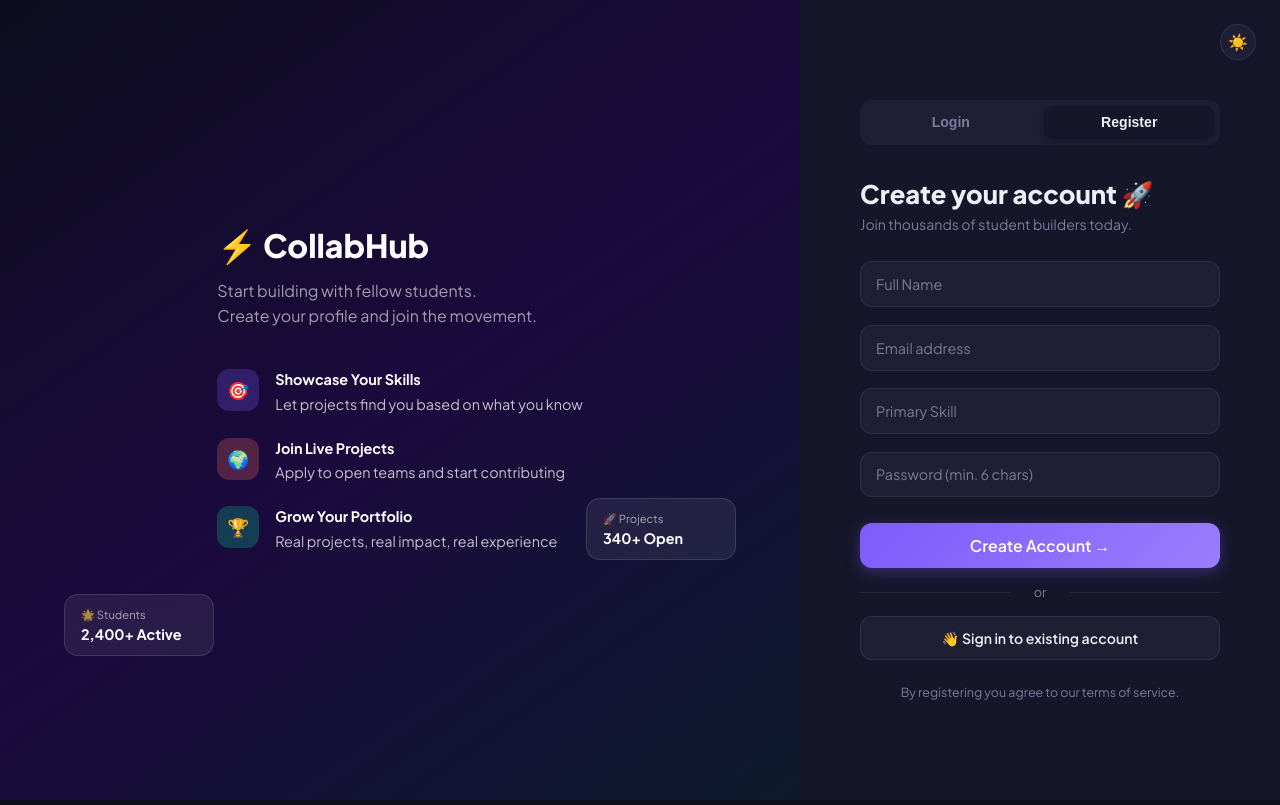
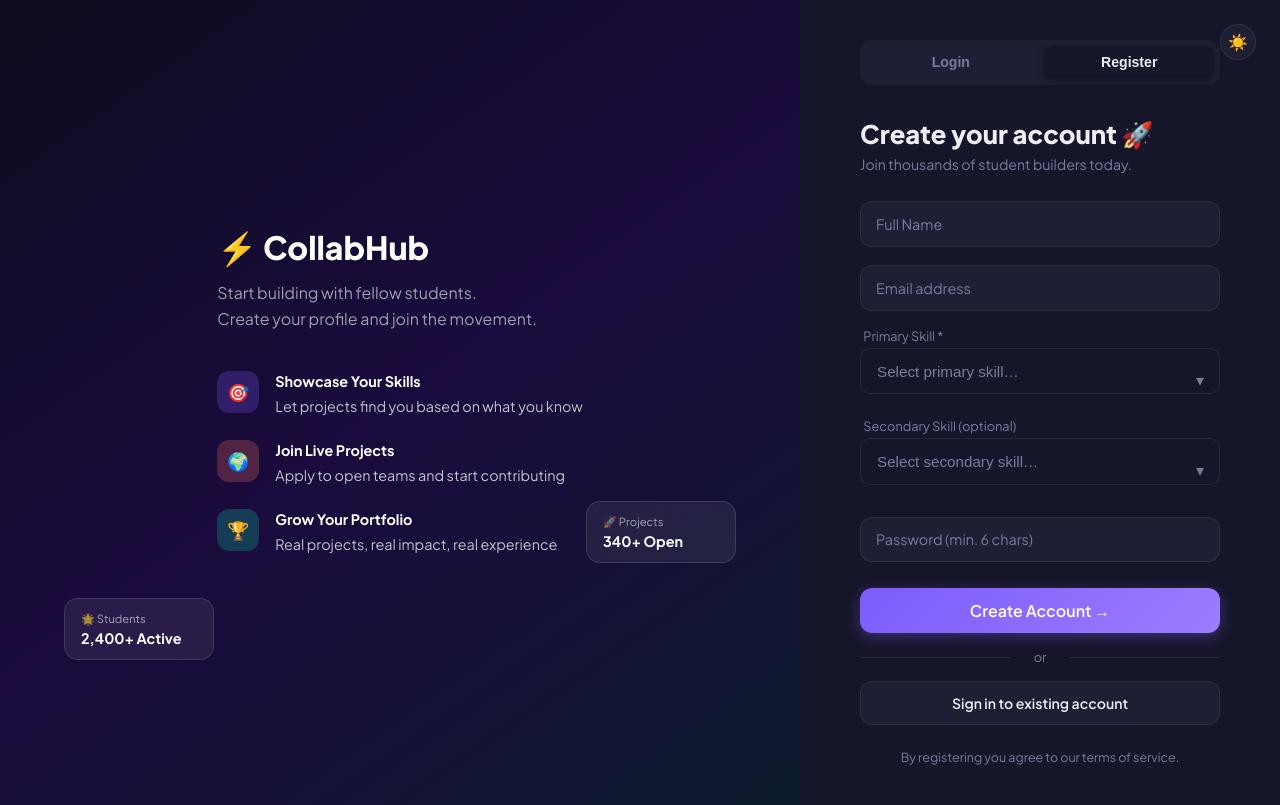
Before and after one commit to Varshith2504/collab-frontend, a React (Vite) app: page / in a window 1280 px wide. Both pictures are taken after a click on the button "✨ Create a new account". Built offline with nearby package versions, Linux system fonts and the light colour scheme.

Commit message:
remove bell icon fix navbar

```diff
--- a/src/pages/RegisterPage.jsx
+++ b/src/pages/RegisterPage.jsx
@@ -8,7 +8,7 @@ const SKILL_OPTIONS = [
 ];
 
 export default function RegisterPage({ onRegistered, onGoLogin, theme, toggleTheme }) {
-  const [form, setForm]       = useState({ name: "", email: "", skill: "", password: "" });
+  const [form, setForm]       = useState({ name: "", email: "", skill: "", skill2: "", password: "" });
   const [error, setError]     = useState("");
   const [success, setSuccess] = useState(false);
   const [loading, setLoading] = useState(false);
@@ -22,17 +22,31 @@ export default function RegisterPage({ onRegistered, onGoLogin, theme, toggleThe
     if (form.password.length < 6)
       return setError("Password must be at least 6 characters.");
     setLoading(true); setError("");
-    const student = await registerStudent(form);
+    const skillValue = form.skill2 ? `${form.skill}, ${form.skill2}` : form.skill;
+    const student = await registerStudent({ ...form, skill: skillValue });
     setLoading(false);
     if (!student?.id) return setError("Registration failed. Try again.");
     setSuccess(true);
     setTimeout(() => onRegistered(student), 1200);
   };
 
+  const selectStyle = (val) => ({
+    color: val ? "var(--text)" : "var(--text-muted)",
+    background: "var(--card-bg)",
+    border: "1.5px solid var(--border)",
+    borderRadius: "10px",
+    padding: "0.85rem 1rem",
+    width: "100%",
+    fontSize: "0.95rem",
+    outline: "none",
+    cursor: "pointer",
+    appearance: "none",
+    WebkitAppearance: "none",
+    marginBottom: "1rem",
+  });
+
   return (
     <div className="login-page" data-theme={theme}>
-
-      {/* ── LEFT HERO ── */}
       <div className="login-hero">
         <div className="login-hero-content">
           <div className="login-brand">⚡ CollabHub</div>
@@ -40,7 +54,6 @@ export default function RegisterPage({ onRegistered, onGoLogin, theme, toggleThe
             Start building with fellow students.<br />
             Create your profile and join the movement.
           </div>
-
           <div className="login-feature">
             <div className="login-feature-icon purple">🎯</div>
             <div className="login-feature-text">
@@ -63,7 +76,6 @@ export default function RegisterPage({ onRegistered, onGoLogin, theme, toggleThe
             </div>
           </div>
         </div>
-
         <div className="login-floating-card c1">
           <div className="login-floating-card-label">🌟 Students</div>
           <div className="login-floating-card-val">2,400+ Active</div>
@@ -74,7 +86,6 @@ export default function RegisterPage({ onRegistered, onGoLogin, theme, toggleThe
         </div>
       </div>
 
-      {/* ── RIGHT FORM PANEL ── */}
       <div className="login-form-panel">
         <button className="theme-toggle login-theme-toggle" onClick={toggleTheme} title="Toggle theme">
           {theme === "dark" ? "☀️" : "🌙"}
@@ -104,19 +115,22 @@ export default function RegisterPage({ onRegistered, onGoLogin, theme, toggleThe
             <label className="float-label">Email address</label>
           </div>
 
-          {/* Skill select styled as float input */}
-          <div className="float-group">
-            <select className="float-input float-select" name="skill" value={form.skill} onChange={handle}
-              style={{ color: form.skill ? "var(--text)" : "transparent" }}>
-              <option value="" disabled hidden></option>
+          <div style={{ marginBottom: "0.25rem", fontSize: "0.8rem", color: "var(--text-muted)", paddingLeft: "0.2rem" }}>Primary Skill *</div>
+          <div style={{ position: "relative", marginBottom: "0.5rem" }}>
+            <select name="skill" value={form.skill} onChange={handle} style={selectStyle(form.skill)}>
+              <option value="" disabled>Select primary skill…</option>
               {SKILL_OPTIONS.map(s => <option key={s} value={s}>{s}</option>)}
             </select>
-            <label className="float-label" style={{
-              top: form.skill ? "0.55rem" : "50%",
-              transform: form.skill ? "none" : "translateY(-50%)",
-              fontSize: form.skill ? "0.72rem" : "0.9rem",
-              color: form.skill ? "var(--accent)" : "var(--text-muted)"
-            }}>Primary Skill</label>
+            <span style={{ position: "absolute", right: "1rem", top: "50%", transform: "translateY(-50%)", pointerEvents: "none", color: "var(--text-muted)" }}>▾</span>
+          </div>
+
+          <div style={{ marginBottom: "0.25rem", fontSize: "0.8rem", color: "var(--text-muted)", paddingLeft: "0.2rem" }}>Secondary Skill (optional)</div>
+          <div style={{ position: "relative", marginBottom: "1rem" }}>
+            <select name="skill2" value={form.skill2} onChange={handle} style={selectStyle(form.skill2)}>
+              <option value="">Select secondary skill…</option>
+              {SKILL_OPTIONS.filter(s => s !== form.skill).map(s => <option key={s} value={s}>{s}</option>)}
+            </select>
+            <span style={{ position: "absolute", right: "1rem", top: "50%", transform: "translateY(-50%)", pointerEvents: "none", color: "var(--text-muted)" }}>▾</span>
           </div>
 
           <div className="float-group">
@@ -125,8 +139,7 @@ export default function RegisterPage({ onRegistered, onGoLogin, theme, toggleThe
             <label className="float-label">Password (min. 6 chars)</label>
           </div>
 
-          <button
-            className="btn btn-primary btn-full btn-lg"
+          <button className="btn btn-primary btn-full btn-lg"
             style={{ marginTop: "0.5rem", borderRadius: "12px" }}
             onClick={submit} disabled={loading || success}>
             {loading ? (
@@ -142,7 +155,7 @@ export default function RegisterPage({ onRegistered, onGoLogin, theme, toggleThe
           <button className="btn btn-secondary btn-full"
             style={{ borderRadius: "12px", padding: "0.75rem", justifyContent: "center" }}
             onClick={onGoLogin}>
-            👋 Sign in to existing account
+            Sign in to existing account
           </button>
 
           <p style={{ textAlign: "center", marginTop: "1.5rem", fontSize: "0.78rem", color: "var(--text-muted)" }}>
@@ -150,7 +163,6 @@ export default function RegisterPage({ onRegistered, onGoLogin, theme, toggleThe
           </p>
         </div>
       </div>
-
       <style>{`@keyframes spin { to { transform: rotate(360deg); } }`}</style>
     </div>
   );
```
Also changed, not shown: src/components/Navbar.jsx (+14 -66 lines).
